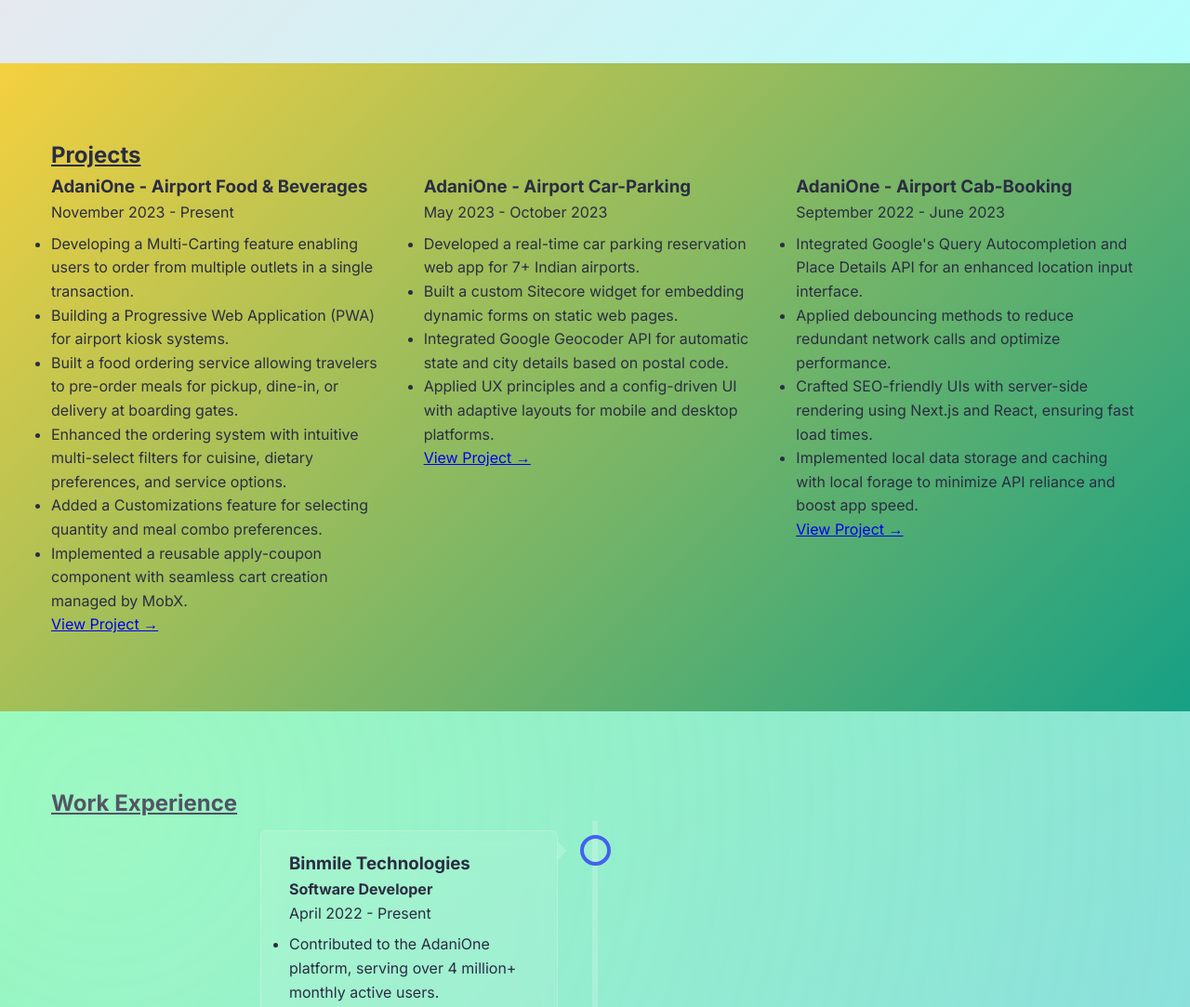
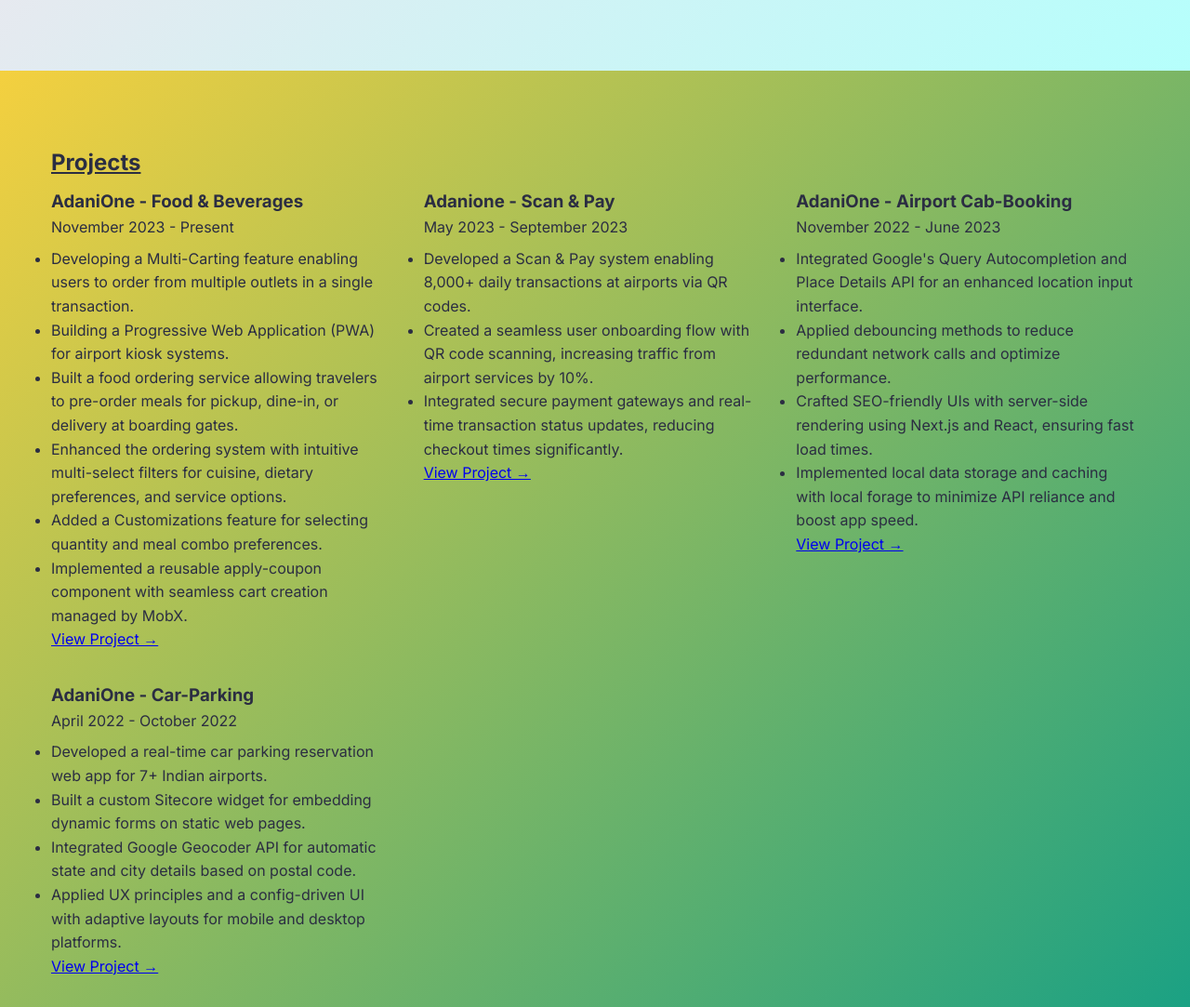
Before and after one commit to k-latwal15/k-latwal-portfolio, a plain HTML site: page index.html in a window 1280 px wide. Shown: the part 1487-2570 px from the top of the page at 93% size. Drawn offline with Linux system fonts and the light colour scheme.

Commit message:
fix: updated JSON

```diff
--- a/index.css
+++ b/index.css
@@ -31,6 +31,7 @@ body {
 
 h2 {
     text-decoration: underline;
+    padding-bottom: 8px;
 }
 
 section {
--- a/index.html
+++ b/index.html
@@ -61,7 +61,7 @@
     <section id="contact" class="contact">
     </section>
 
-    <script src="./index.js" type="module" referrerpolicy="no-referrer"></script>
+    <script src="./index.js" referrerpolicy="no-referrer"></script>
 </body>
 
 </html>
--- a/index.js
+++ b/index.js
@@ -13,7 +13,7 @@ const portfolioData = {
         title: "Software Developer | Gurgaon, India",
         description: "Specializing in React.js, Next.js, and modern frontend technologies",
         imageUrl: "./assets/self-photo.jpg",
-        resumeLink: "./assets/kamal.latwal.blr.2.2.4.pdf"
+        resumeLink: "./assets/kamal.latwal.fullstack.pdf"
     },
     skills: [
         {
@@ -101,7 +101,7 @@ const portfolioData = {
     ],
     "projects": [
         {
-            "name": "AdaniOne - Airport Food & Beverages",
+            "name": "AdaniOne - Food & Beverages",
             "duration": "November 2023 - Present",
             "bulletPoints": [
                 "Developing a Multi-Carting feature enabling users to order from multiple outlets in a single transaction.",
@@ -114,19 +114,18 @@ const portfolioData = {
             "link": "https://www.adanione.com/csmia-mumbai-airport/food-beverages"
         },
         {
-            "name": "AdaniOne - Airport Car-Parking",
-            "duration": "May 2023 - October 2023",
+            "name": "Adanione - Scan & Pay",
+            "duration": "May 2023 - September 2023",
             "bulletPoints": [
-                "Developed a real-time car parking reservation web app for 7+ Indian airports.",
-                "Built a custom Sitecore widget for embedding dynamic forms on static web pages.",
-                "Integrated Google Geocoder API for automatic state and city details based on postal code.",
-                "Applied UX principles and a config-driven UI with adaptive layouts for mobile and desktop platforms."
+                "Developed a Scan & Pay system enabling 8,000+ daily transactions at airports via QR codes.",
+                "Created a seamless user onboarding flow with QR code scanning, increasing traffic from airport services by 10%.",
+                "Integrated secure payment gateways and real-time transaction status updates, reducing checkout times significantly."
             ],
-            "link": "https://www.adanione.com/parking"
+            "link": "https://www.adanione.com/how-scan-and-pay-works"
         },
         {
             "name": "AdaniOne - Airport Cab-Booking",
-            "duration": "September 2022 - June 2023",
+            "duration": "November 2022 - June 2023",
             "bulletPoints": [
                 "Integrated Google's Query Autocompletion and Place Details API for an enhanced location input interface.",
                 "Applied debouncing methods to reduce redundant network calls and optimize performance.",
@@ -135,6 +134,17 @@ const portfolioData = {
             ],
             "link": "https://www.adanione.com/cab-booking"
         },
+        {
+            "name": "AdaniOne - Car-Parking",
+            "duration": "April 2022 - October 2022",
+            "bulletPoints": [
+                "Developed a real-time car parking reservation web app for 7+ Indian airports.",
+                "Built a custom Sitecore widget for embedding dynamic forms on static web pages.",
+                "Integrated Google Geocoder API for automatic state and city details based on postal code.",
+                "Applied UX principles and a config-driven UI with adaptive layouts for mobile and desktop platforms."
+            ],
+            "link": "https://www.adanione.com/parking"
+        }
     ],
     experience: [
         {
@@ -142,10 +152,11 @@ const portfolioData = {
             "position": "Software Developer",
             "duration": "April 2022 - Present",
             "bulletPoints": [
-                "Contributed to the AdaniOne platform, serving over 4 million+ monthly active users.",
-                "Built the Food & Beverages service and kiosk PWA for AdaniOne users, enhancing customer experience in airport services.",
-                "Developed the airport Cab-booking and Car-parking services for both mobile and desktop from scratch.",
-                "Enhanced code quality and maintainability by implementing best practices using SonarQube and ESLint."
+                "Improved scalability of the AdaniOne SuperApp for airport ecosystem, serving over 4 million+ monthly active users.",
+                "Developed & Led Food & Beverages service for airport users, driving a 15% increase in food orders via kiosk and mobile platforms.",
+                "Built Cab-booking & Car-parking services, handling over 40,000+ monthly transactions, improving airport service efficiency.",
+                "Enhanced code quality using SonarQube and ESLint, leading to a 20% reduction in technical debt.",
+                "Integrated caching & debouncing mechanisms, reducing network calls and improving overall performance."
             ]
         },
         {
@@ -153,9 +164,9 @@ const portfolioData = {
             "position": "Programmer Analyst Trainee",
             "duration": "June 2021 - November 2021",
             "bulletPoints": [
-                "Worked for The Clorox Company to build and maintain dynamic, responsive web applications.",
-                "Ensured seamless user interactions within IAM and ServiceNow portals.",
-                "Diagnosed, debugged, and provided bug fixes for software problems."
+                "Developed and optimized custom web applications for ServiceNow using JavaScript, improving user workflows and performance",
+                "Diagnosed and resolved critical software issues, reducing downtime and enhancing system stability",
+                "Implemented performance enhancements, increasing user interaction efficiency."
             ]
         }
     ],
@@ -190,7 +201,7 @@ function renderHero() {
 <h1>${portfolioData.hero.name}</h1>
 <p>${portfolioData.hero.title}</p>
 <p>${portfolioData.hero.description}</p>
-<a href="${portfolioData.hero.resumeLink}"  target="_blank" class="resume-btn">View Resume</a>
+<a href="${portfolioData.hero.resumeLink}" download  target="_blank" class="resume-btn">View Resume</a>
 `;
 }
 
```
Also changed, not shown: 2 other files.
